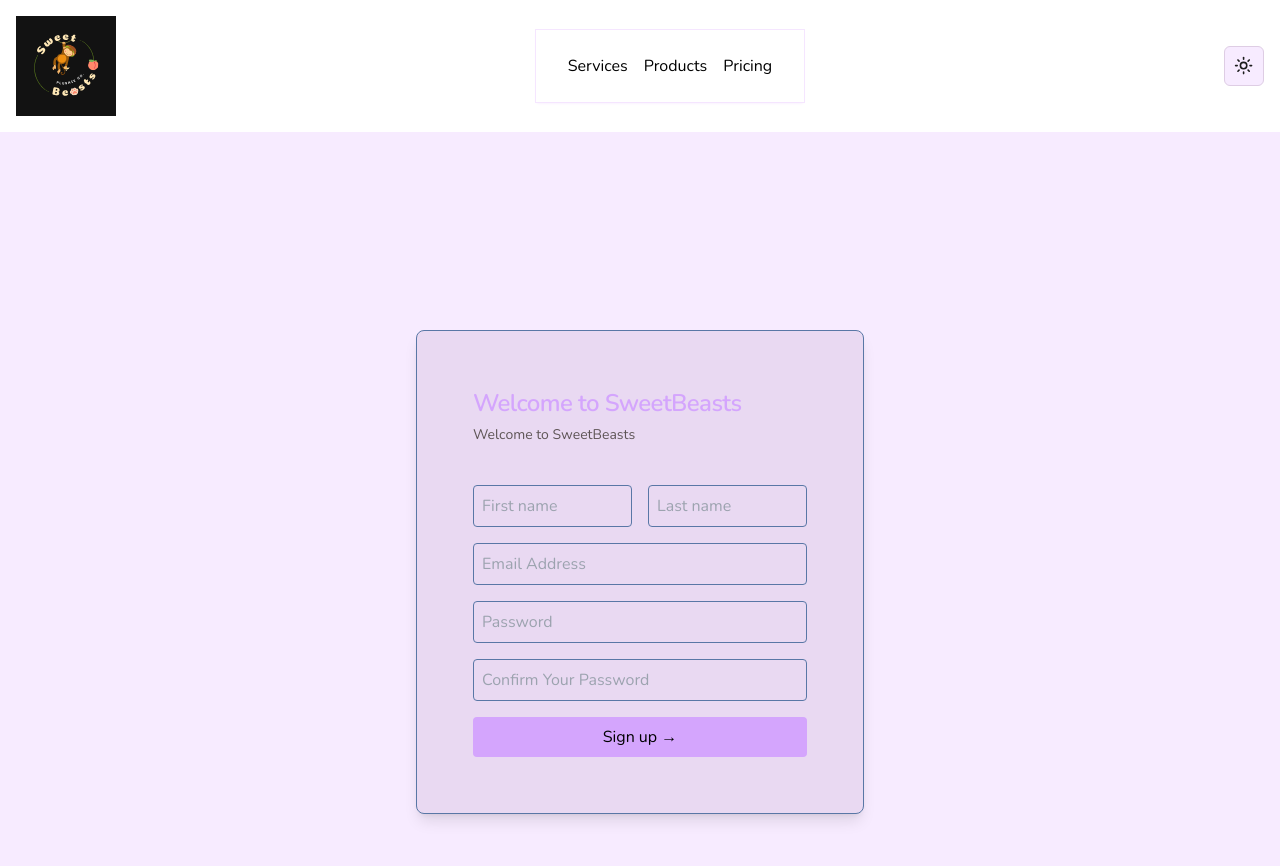
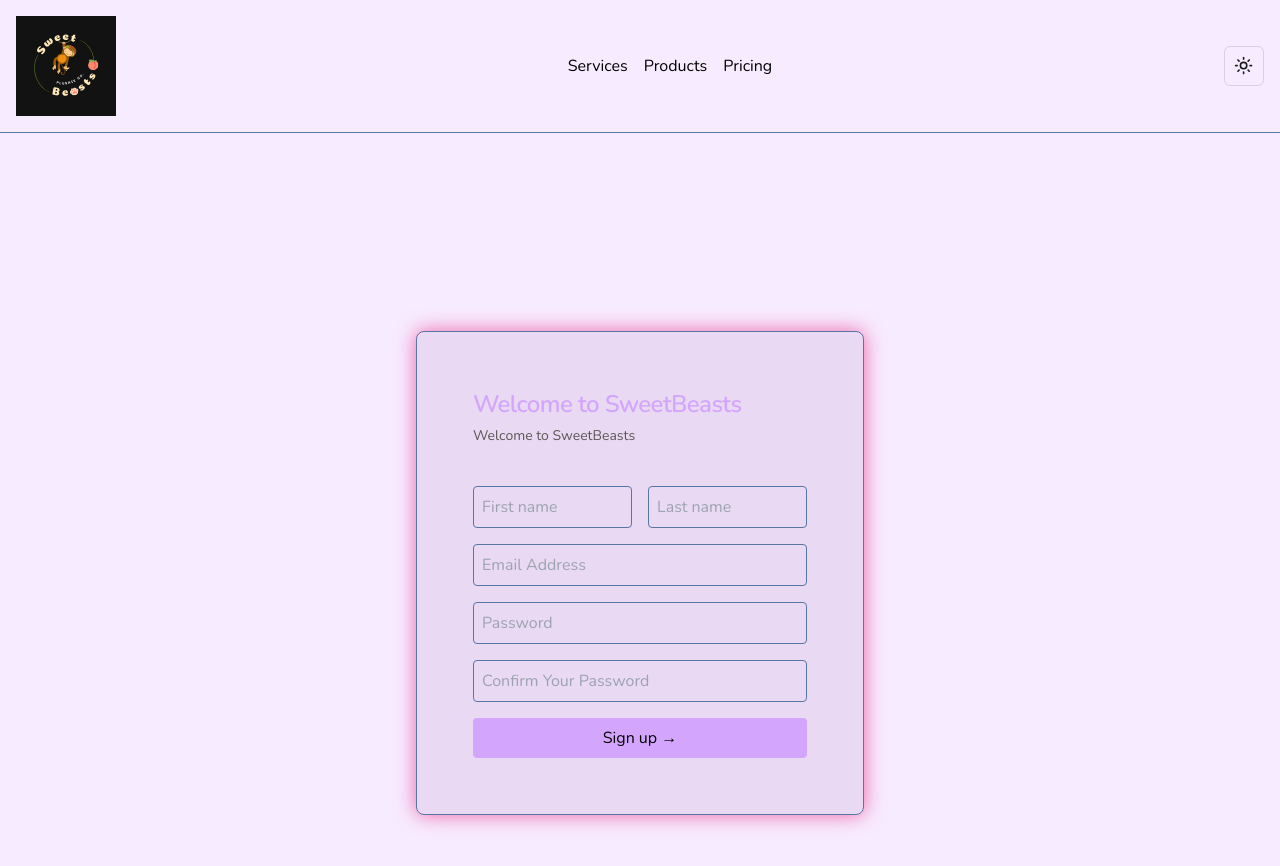
Before and after one commit to AgrawalVi/SweetBeasts, a Next.js app: page /signup in a window 1280 px wide. Shown: the top 866 px of the page. Built offline with nearby package versions, Linux system fonts and the light colour scheme; a web font is replaced by a local one.

Commit message:
changing layout structure

```diff
--- a/src/app/auth/layout.tsx
+++ b/src/app/auth/layout.tsx
@@ -2,7 +2,7 @@
 
 const AuthLayout = ({ children } : { children: React.ReactNode } ) => {
   return (
-    <div className="h-screen flex items-center justify-center bg-[radial-gradient(ellipse_at_top,_var(--tw-gradient-stops))] from-rose-200 to-rose-500">
+    <div className="h-full flex-grow flex items-center justify-center">
       {children}
     </div>
   )
--- a/src/app/layout.tsx
+++ b/src/app/layout.tsx
@@ -45,8 +45,10 @@ export default function RootLayout({
           enableSystem
           disableTransitionOnChange
         >
-          <Navbar></Navbar>
-          <div className="m-10">{children}</div>
+          <main className="min-h-screen w-full flex flex-col">
+            <Navbar></Navbar>
+            <div className="m-10 flex-grow flex flex-col">{children}</div>
+          </main>
           <link rel="icon" href="/favicon.ico" sizes="any" />
           <Toaster />
         </ThemeProvider>
--- a/src/app/page.tsx
+++ b/src/app/page.tsx
@@ -1,9 +1,6 @@
 'use client';
 
-
-import MailingComponent from "@/components/mailinglist.tsx/mailing";
 import ProductCards from "@/components/products/product-cards";
-import { InfiniteCards } from "@/components/reviews/scrollingreviews";
 
 export default function Home() {
   return (
--- a/src/components/aceternity/navbar-menu.tsx
+++ b/src/components/aceternity/navbar-menu.tsx
@@ -112,7 +112,7 @@ export const Menu = ({
         setLastActive(active);
         setActive(null)
       }}
-      className="relative border-b-1 border-black/[0.1] dark:bg-black dark:border-white bg-white shadow-input flex justify-center items-center space-x-4 px-8 py-6 "
+      className="relative bg-background flex justify-center items-center space-x-4 px-8 py-6 "
     >
       {children}
     </nav>
--- a/src/components/auth/card-wrapper.tsx
+++ b/src/components/auth/card-wrapper.tsx
@@ -24,7 +24,7 @@ export const CardWrapper = ({
   googleButtonText
 } : CardWrapperProps) => {
   return (
-      <Card className="w-[400px] shadow-md">
+      <Card className="w-[400px] shadow-pink-light dark:shadow-teal-light">
         <CardHeader>
           <Header label={headerLabel} />
         </CardHeader>
--- a/src/components/general/navbar.tsx
+++ b/src/components/general/navbar.tsx
@@ -20,8 +20,8 @@ export function Navbar({ className }: { className?: string }) {
   const [active, setActive] = useState<string | null>(null)
   const [lastActive, setLastActive] = useState<string | null>(null)
   return (
-    <>
-      <div className="relative w-screen z-50 hidden md:flex items-center justify-between bg-white dark:bg-black p-4">
+    <main className="sticky top-0">
+      <div className="w-screen z-50 hidden md:flex items-center justify-between bg-background p-4 border-b relative">
         <div className="flex items-center">
           <Image src="/logos/square-dark.svg" width={100} height={100} alt="Logo" />
         </div>
@@ -118,6 +118,6 @@ export function Navbar({ className }: { className?: string }) {
           </Sheet>
         </div>
       </div>
-    </>
+    </main>
   )
 }
--- a/src/components/ui/card.tsx
+++ b/src/components/ui/card.tsx
@@ -9,7 +9,7 @@ const Card = React.forwardRef<
   <div
     ref={ref}
     className={cn(
-      "rounded-lg border bg-card text-card-foreground shadow-sm",
+      "rounded-lg border bg-card text-card-foreground shadow-pink-light dark:shadow-teal-light hover:shadow-pink-strong dark:hover:shadow-teal-strong transition-all duration-1000 hover:scale-[1.03]",
       className
     )}
     {...props}
```
